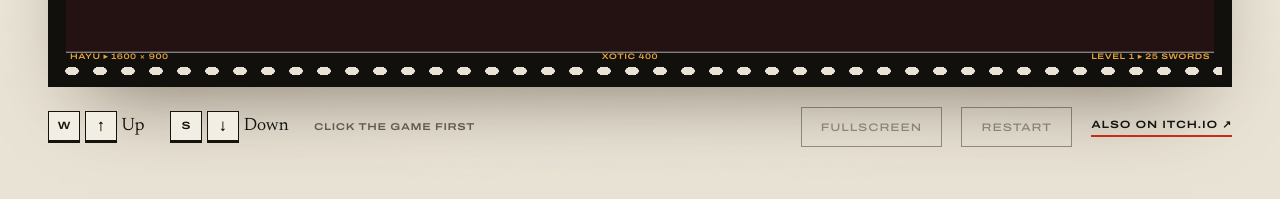
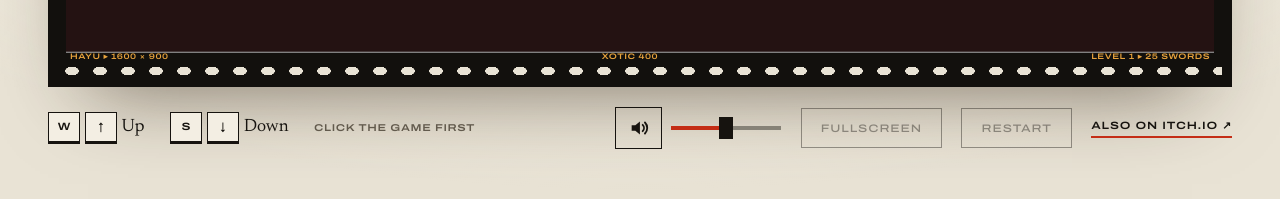
Before and after one commit to mehmetxeyd/xotic-site, a plain HTML site: page hayu.html in a window 1280 px wide. Shown: the part 914-1113 px from the top of the page. Drawn offline with Linux system fonts and the light colour scheme.

Commit message:
Hayu: volume control next to Fullscreen
- Speaker button (mute) + slider below the game; default 50%, remembered
  on the device (localStorage)
- The game's Web Audio output is routed through one master gain node
  that the page controls via postMessage
- Focusing the game no longer scrolls the page
- Privacy policy mentions the stored volume setting

Co-Authored-By: Claude Opus 5.5 <noreply@anthropic.com>
Claude-Session: https://claude.ai/code/session_019A3PUMimEtM7fF7Pu2DyrP

```diff
--- a/css/hayu.css
+++ b/css/hayu.css
@@ -152,6 +152,27 @@ kbd {
 
 .cabinet-actions { display: flex; align-items: center; flex-wrap: wrap; gap: 0.7rem 1.2rem; }
 .cabinet-actions .btn { padding: 0.8rem 1.2rem; }
+
+/* volume: speaker button + slider */
+.volume { display: inline-flex; align-items: center; gap: 0.6rem; }
+.vol-btn { padding: 0.55rem 0.7rem !important; }
+.vol-btn svg { width: 22px; height: 22px; display: block; }
+.vol-btn .spk { fill: currentColor; }
+.vol-btn .wave, .vol-btn .cross { fill: none; stroke: currentColor; stroke-width: 2; stroke-linecap: round; }
+.vol-btn .cross { display: none; }
+.vol-btn.is-muted .wave { display: none; }
+.vol-btn.is-muted .cross { display: inline; stroke: var(--accent); }
+.volume input[type=range] {
+  -webkit-appearance: none; appearance: none;
+  width: 110px; height: 4px; margin: 0; cursor: pointer;
+  background: linear-gradient(var(--accent), var(--accent)) 0 0 / var(--fill, 50%) 100% no-repeat, var(--border-strong);
+}
+.volume input[type=range]::-webkit-slider-thumb {
+  -webkit-appearance: none; width: 14px; height: 22px;
+  background: var(--text); border: 0; border-radius: 0;
+}
+.volume input[type=range]::-moz-range-thumb { width: 14px; height: 22px; background: var(--text); border: 0; border-radius: 0; }
+.volume input[type=range]:focus-visible { outline: 2px solid var(--accent); outline-offset: 6px; }
 .btn[disabled] { opacity: 0.4; cursor: not-allowed; }
 .btn[disabled]:hover { transform: none; box-shadow: none; }
 
--- a/hayu.html
+++ b/hayu.html
@@ -81,6 +81,12 @@
         <span class="mono-caption">Click the game first</span>
       </p>
       <div class="cabinet-actions">
+        <div class="volume">
+          <button type="button" class="btn vol-btn" data-mute aria-pressed="false" aria-label="Mute">
+            <svg viewBox="0 0 24 24" aria-hidden="true"><path class="spk" d="M4 9h4l5-4v14l-5-4H4z"/><path class="wave" d="M16 8.5a5 5 0 0 1 0 7M18.5 6a8.5 8.5 0 0 1 0 12"/><path class="cross" d="M16 9l6 6M22 9l-6 6"/></svg>
+          </button>
+          <input type="range" min="0" max="100" step="5" value="50" data-vol aria-label="Volume">
+        </div>
         <button type="button" class="btn" data-fullscreen disabled>Fullscreen</button>
         <button type="button" class="btn" data-restart disabled>Restart</button>
         <a class="text-link" href="https://mehmetxeyd.itch.io/hayu" target="_blank" rel="noopener">Also on itch.io ↗</a>
--- a/js/hayu.js
+++ b/js/hayu.js
@@ -34,7 +34,7 @@
 
   function focusGame() {
     if (!iframe) return;
-    iframe.focus();
+    try { iframe.focus({ preventScroll: true }); } catch (e) { iframe.focus(); }
     try { iframe.contentWindow.postMessage({ hayu: 'focus' }, window.location.origin); } catch (e) { /* not ready */ }
   }
 
@@ -60,9 +60,33 @@
 
   playBtn.addEventListener('click', load);
 
+  // ---- Volume (remembered on this device) ----
+  var vol = document.querySelector('[data-vol]');
+  var muteBtn = document.querySelector('[data-mute]');
+  var muted = false;
+  try {
+    var saved = JSON.parse(localStorage.getItem('hayu-volume') || 'null');
+    if (saved) { vol.value = saved.v; muted = !!saved.m; }
+  } catch (e) { /* storage unavailable */ }
+
+  function sendVolume() {
+    var v = muted ? 0 : vol.value / 100;
+    muteBtn.classList.toggle('is-muted', muted || +vol.value === 0);
+    muteBtn.setAttribute('aria-pressed', String(muted));
+    muteBtn.setAttribute('aria-label', muted ? 'Unmute' : 'Mute');
+    vol.style.setProperty('--fill', (muted ? 0 : vol.value) + '%');
+    try { localStorage.setItem('hayu-volume', JSON.stringify({ v: +vol.value, m: muted })); } catch (e) { /* ignore */ }
+    if (iframe) try { iframe.contentWindow.postMessage({ hayu: 'volume', value: v }, window.location.origin); } catch (e) { /* not ready */ }
+  }
+  vol.addEventListener('input', function () { muted = false; sendVolume(); });
+  vol.addEventListener('change', focusGame);
+  muteBtn.addEventListener('click', function () { muted = !muted; sendVolume(); focusGame(); });
+  sendVolume();
+
   // Messages from the game page
   window.addEventListener('message', function (e) {
     if (e.origin !== window.location.origin || !e.data || !e.data.hayu) return;
+    if (e.data.hayu === 'loading' || e.data.hayu === 'ready') sendVolume();
     if (e.data.hayu === 'ready') { screen.classList.add('is-ready'); focusGame(); }
     if (e.data.hayu === 'error') screen.classList.add('has-error');
   });
```
Also changed, not shown: games/hayu/game.js (+26 -3 lines), privacy.html (+1 -1 lines).
